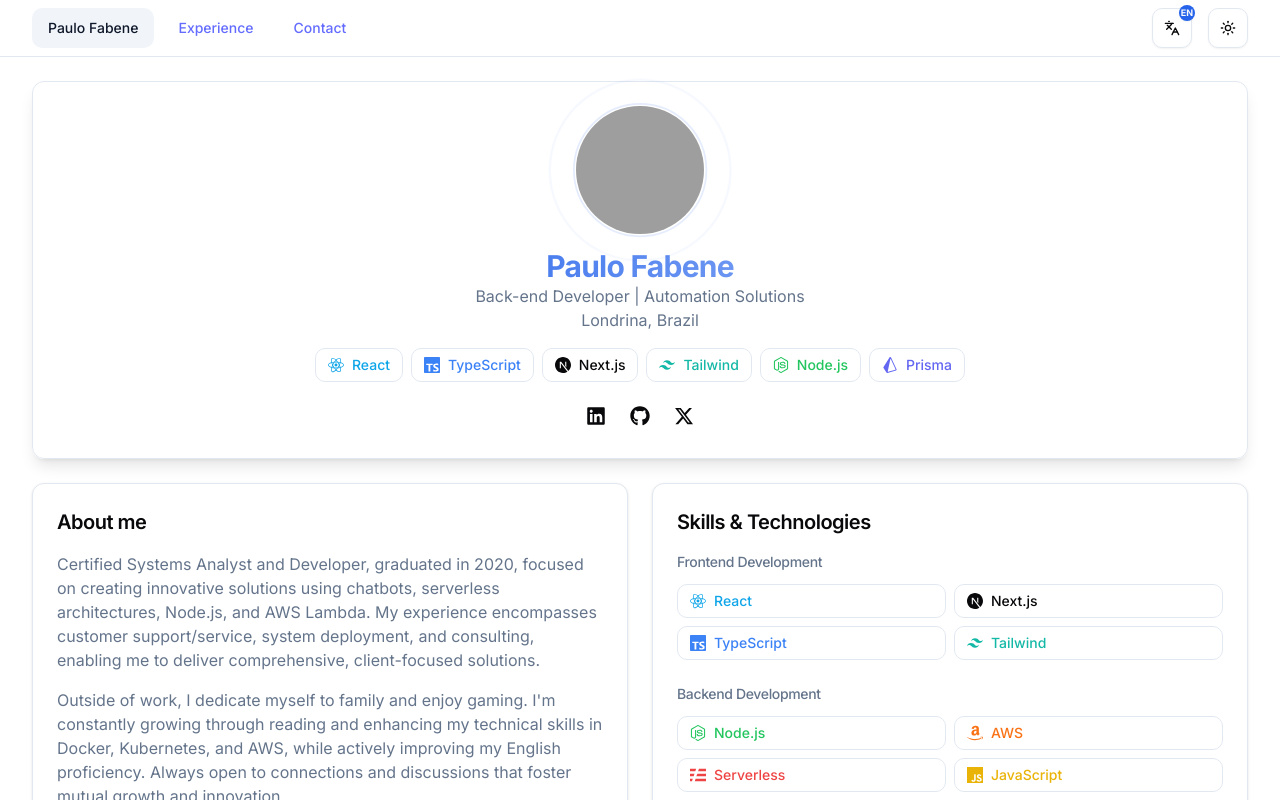
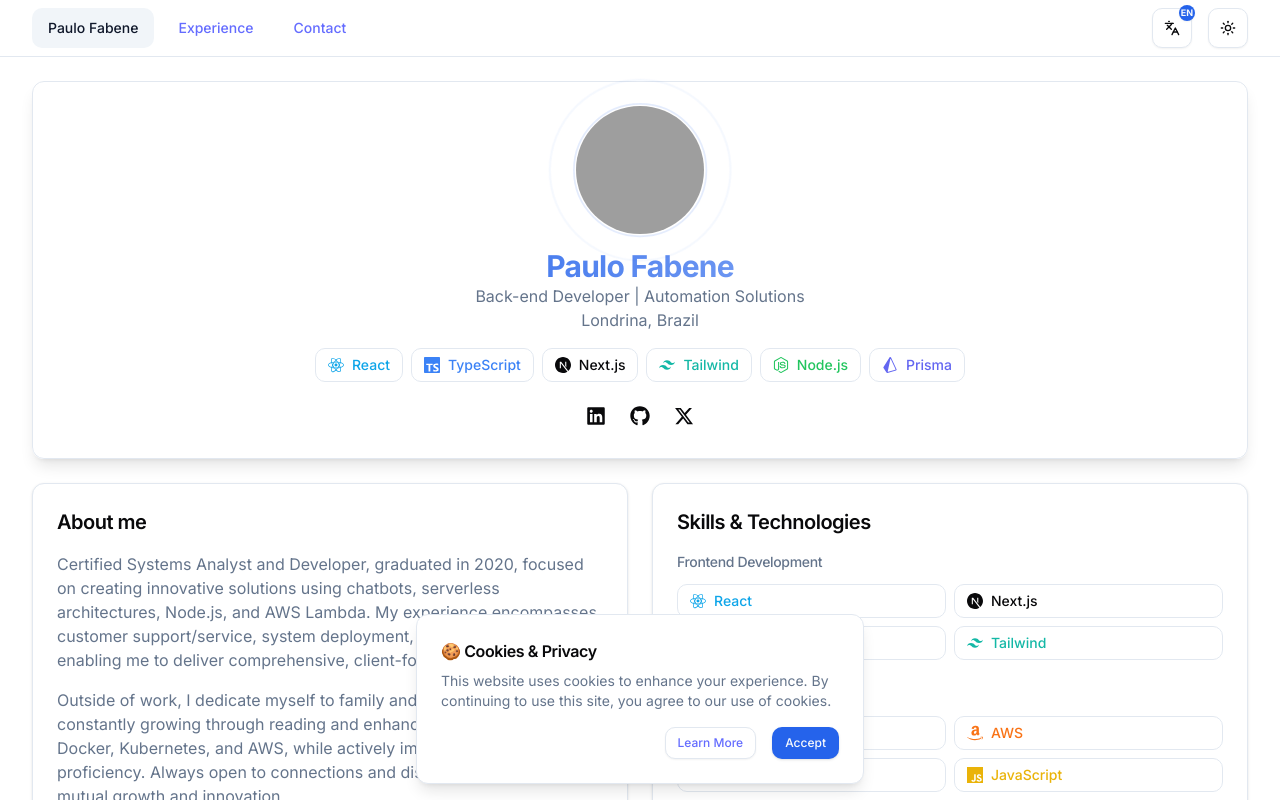
Before and after one commit to fabenejr/portfolio-paulofabene, a React (Vite) app: page / in a window 1280 px wide. Shown: the top 800 px of the page. Built offline with nearby package versions, Linux system fonts and the light colour scheme; grey boxes are pictures that could not be loaded; the HTML template or start-up script is replaced by a standard one.

Commit message:
feat: include cookies terms

```diff
--- a/src/App.tsx
+++ b/src/App.tsx
@@ -3,6 +3,7 @@ import { RootLayout } from "./components/layout/root-layout"; // Supondo que o R
 import { HomePage } from "./pages/home"; // Página Home
 import { ContactPage } from "./pages/contact"; // Página Contato
 import { ExperiencePage } from "./pages/experience"; // Página Experiência
+import { PrivacyPolicyPage } from "./pages/privacy-policy"; // Página Política de Privacidade
 import { ThemeProvider } from "./components/providers/theme-provider";
 import { Toaster } from "./components/ui/toaster";
 import "./lib/i18n";
@@ -18,6 +19,7 @@ export default function App() {
             <Route index element={<HomePage />} /> {/* Página Home */}
             <Route path="experience" element={<ExperiencePage />} /> {/* Página Experiência */}
             <Route path="contact" element={<ContactPage />} /> {/* Página Contato */}
+            <Route path="privacy-policy" element={<PrivacyPolicyPage />} /> {/* Página Política de Privacidade */}
             <Route path="*" element={<Navigate to="/" />} /> {/* Redirecionamento para Home caso rota não exista */}
           </Route>
         </Routes>
--- a/src/components/layout/root-layout.tsx
+++ b/src/components/layout/root-layout.tsx
@@ -6,6 +6,7 @@ import { NavigationMenu, NavigationMenuItem, NavigationMenuList, NavigationMenuL
 import { motion } from "framer-motion"
 import { cn } from "@/lib/utils"
 import { PageTransition } from "./page-transition"
+import { CookieConsent } from "../ui/cookie-consent"
 import { useEffect } from "react"
 
 const navVariants = {
@@ -90,6 +91,7 @@ export function RootLayout() {
           </div>
         </div>
       </footer>
+      <CookieConsent />
     </div>
   )
 }
--- /dev/null
+++ b/src/components/ui/cookie-consent.tsx
@@ -0,0 +1,63 @@
+import { useState, useEffect } from 'react'
+import { motion, AnimatePresence } from 'framer-motion'
+import { Button } from './button'
+import { useTranslation } from 'react-i18next'
+import { Card } from './card'
+import { setCookie, getCookie } from '@/lib/cookies'
+import { Link } from 'react-router-dom'
+
+export function CookieConsent() {
+  const [showConsent, setShowConsent] = useState(false)
+  const { t } = useTranslation()
+
+  useEffect(() => {
+    // Check if user has already consented
+    const hasConsented = getCookie('cookieConsent')
+    if (!hasConsented) {
+      setShowConsent(true)
+    }
+  }, [])
+
+  const handleAccept = () => {
+    setCookie('cookieConsent', 'true', 365) // Cookie válido por 1 ano
+    setShowConsent(false)
+  }
+
+  return (
+    <AnimatePresence>
+      {showConsent && (
+        <motion.div
+          initial={{ opacity: 0, y: 50 }}
+          animate={{ opacity: 1, y: 0 }}
+          exit={{ opacity: 0, y: 50 }}
+          className="fixed bottom-4 left-4 right-4 z-50 mx-auto max-w-md"
+        >
+          <Card className="p-6 shadow-lg">
+            <div className="space-y-4">
+              <div className="space-y-2">
+                <h3 className="font-semibold">🍪 {t('cookies.title')}</h3>
+                <p className="text-sm text-muted-foreground">
+                  {t('cookies.description')}
+                </p>
+              </div>
+              <div className="flex justify-end gap-4">
+                <Button
+                  variant="outline"
+                  size="sm"
+                  asChild
+                >
+                  <Link to="/privacy-policy">
+                    {t('cookies.learnMore')}
+                  </Link>
+                </Button>
+                <Button size="sm" onClick={handleAccept}>
+                  {t('cookies.accept')}
+                </Button>
+              </div>
+            </div>
+          </Card>
+        </motion.div>
+      )}
+    </AnimatePresence>
+  )
+}
--- /dev/null
+++ b/src/lib/cookies.ts
@@ -0,0 +1,21 @@
+export function setCookie(name: string, value: string, days: number = 365) {
+  const date = new Date();
+  date.setTime(date.getTime() + (days * 24 * 60 * 60 * 1000));
+  const expires = "; expires=" + date.toUTCString();
+  document.cookie = name + "=" + (value || "") + expires + "; path=/; SameSite=Strict";
+}
+
+export function getCookie(name: string): string | null {
+  const nameEQ = name + "=";
+  const ca = document.cookie.split(';');
+  for (let i = 0; i < ca.length; i++) {
+    let c = ca[i];
+    while (c.charAt(0) === ' ') c = c.substring(1, c.length);
+    if (c.indexOf(nameEQ) === 0) return c.substring(nameEQ.length, c.length);
+  }
+  return null;
+}
+
+export function eraseCookie(name: string) {
+  document.cookie = name + '=; Path=/; Expires=Thu, 01 Jan 1970 00:00:01 GMT;';
+}
--- a/src/locales/en.json
+++ b/src/locales/en.json
@@ -2,6 +2,12 @@
   "header": {
     "role": "Back-end Developer | Automation Solutions",
     "location": "Londrina, Brazil"
+  },
+  "cookies": {
+    "title": "Cookies & Privacy",
+    "description": "This website uses cookies to enhance your experience. By continuing to use this site, you agree to our use of cookies.",
+    "learnMore": "Learn More",
+    "accept": "Accept"
   },
   "nav": {
     "about": "About",
@@ -76,5 +82,34 @@
     "select": "Select language",
     "en": "English",
     "pt": "Portuguese"
+  },
+  "privacy": {
+    "title": "Privacy Policy",
+    "cookies": {
+      "title": "Cookie Usage",
+      "description": "We use cookies to improve your browsing experience and analyze site traffic.",
+      "essential": "Essential cookies that enable basic functionality and security features",
+      "preferences": "Preference cookies that remember your language and theme choices"
+    },
+    "dataUsage": {
+      "title": "How We Use Your Data",
+      "description": "We collect and use your data in the following ways:",
+      "purposes": {
+        "theme": "To remember your preferred theme (light/dark mode)",
+        "language": "To save your language preference",
+        "contact": "To process contact form submissions"
+      }
+    },
+    "rights": {
+      "title": "Your Rights",
+      "description": "You have the following rights regarding your data:",
+      "access": "Right to access your personal data",
+      "delete": "Right to request deletion of your data",
+      "opt_out": "Right to opt-out of cookie usage (except essential cookies)"
+    },
+    "contact": {
+      "title": "Contact Information",
+      "description": "If you have any questions about our privacy policy or data practices, please contact us through our contact form."
+    }
   }
 }
--- a/src/locales/pt.json
+++ b/src/locales/pt.json
@@ -2,6 +2,12 @@
   "header": {
     "role": "Analista e Desenvolvedor de Sistemas",
     "location": "Londrina, Brasil"
+  },
+  "cookies": {
+    "title": "Cookies & Privacidade",
+    "description": "Este site usa cookies para melhorar sua experiência. Ao continuar navegando, você concorda com o uso de cookies.",
+    "learnMore": "Saiba Mais",
+    "accept": "Aceitar"
   },
   "nav": {
     "about": "Sobre",
@@ -76,5 +82,34 @@
     "select": "Selecionar idioma",
     "en": "Inglês",
     "pt": "Português"
+  },
+  "privacy": {
+    "title": "Política de Privacidade",
+    "cookies": {
+      "title": "Uso de Cookies",
+      "description": "Utilizamos cookies para melhorar sua experiência de navegação e analisar o tráfego do site.",
+      "essential": "Cookies essenciais que permitem funcionalidades básicas e recursos de segurança",
+      "preferences": "Cookies de preferência que lembram suas escolhas de idioma e tema"
+    },
+    "dataUsage": {
+      "title": "Como Usamos Seus Dados",
+      "description": "Coletamos e utilizamos seus dados das seguintes formas:",
+      "purposes": {
+        "theme": "Para lembrar sua preferência de tema (modo claro/escuro)",
+        "language": "Para salvar sua preferência de idioma",
+        "contact": "Para processar envios do formulário de contato"
+      }
+    },
+    "rights": {
+      "title": "Seus Direitos",
+      "description": "Você tem os seguintes direitos em relação aos seus dados:",
+      "access": "Direito de acessar seus dados pessoais",
+      "delete": "Direito de solicitar a exclusão de seus dados",
+      "opt_out": "Direito de recusar o uso de cookies (exceto cookies essenciais)"
+    },
+    "contact": {
+      "title": "Informações de Contato",
+      "description": "Se você tiver alguma dúvida sobre nossa política de privacidade ou práticas de dados, entre em contato conosco através do formulário de contato."
+    }
   }
 }
--- /dev/null
+++ b/src/pages/privacy-policy.tsx
@@ -0,0 +1,73 @@
+import { useTranslation } from "react-i18next"
+import { motion } from "framer-motion"
+import { Card } from "@/components/ui/card"
+
+const container = {
+  hidden: { opacity: 0 },
+  show: {
+    opacity: 1,
+    transition: {
+      staggerChildren: 0.1
+    }
+  }
+}
+
+const item = {
+  hidden: { opacity: 0, y: 20 },
+  show: { opacity: 1, y: 0 }
+}
+
+export function PrivacyPolicyPage() {
+  const { t } = useTranslation()
+
+  return (
+    <motion.div
+      variants={container}
+      initial="hidden"
+      animate="show"
+      className="space-y-6 max-w-3xl mx-auto"
+    >
+      <motion.div variants={item}>
+        <Card className="bg-card">
+          <div className="p-6 space-y-6">
+            <h1 className="text-3xl font-bold">{t('privacy.title')}</h1>
+
+            <section className="space-y-4">
+              <h2 className="text-xl font-semibold">{t('privacy.cookies.title')}</h2>
+              <p className="text-muted-foreground">{t('privacy.cookies.description')}</p>
+              <ul className="list-disc pl-6 space-y-2 text-muted-foreground">
+                <li>{t('privacy.cookies.essential')}</li>
+                <li>{t('privacy.cookies.preferences')}</li>
+              </ul>
+            </section>
+
+            <section className="space-y-4">
+              <h2 className="text-xl font-semibold">{t('privacy.dataUsage.title')}</h2>
+              <p className="text-muted-foreground">{t('privacy.dataUsage.description')}</p>
+              <ul className="list-disc pl-6 space-y-2 text-muted-foreground">
+                <li>{t('privacy.dataUsage.purposes.theme')}</li>
+                <li>{t('privacy.dataUsage.purposes.language')}</li>
+                <li>{t('privacy.dataUsage.purposes.contact')}</li>
+              </ul>
+            </section>
+
+            <section className="space-y-4">
+              <h2 className="text-xl font-semibold">{t('privacy.rights.title')}</h2>
+              <p className="text-muted-foreground">{t('privacy.rights.description')}</p>
+              <ul className="list-disc pl-6 space-y-2 text-muted-foreground">
+                <li>{t('privacy.rights.access')}</li>
+                <li>{t('privacy.rights.delete')}</li>
+                <li>{t('privacy.rights.opt_out')}</li>
+              </ul>
+            </section>
+
+            <section className="space-y-4">
+              <h2 className="text-xl font-semibold">{t('privacy.contact.title')}</h2>
+              <p className="text-muted-foreground">{t('privacy.contact.description')}</p>
+            </section>
+          </div>
+        </Card>
+      </motion.div>
+    </motion.div>
+  )
+}
```
